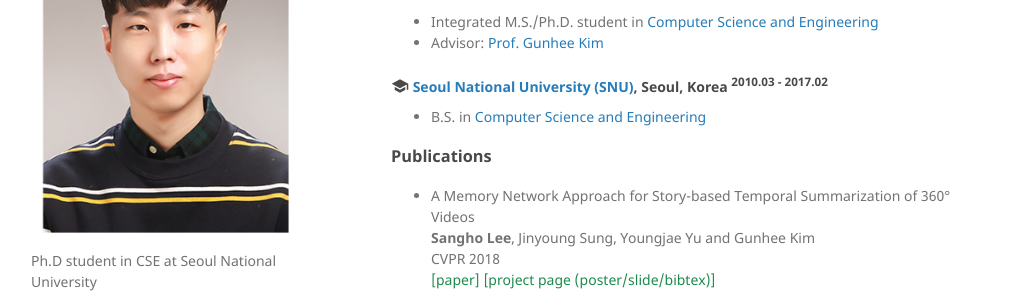
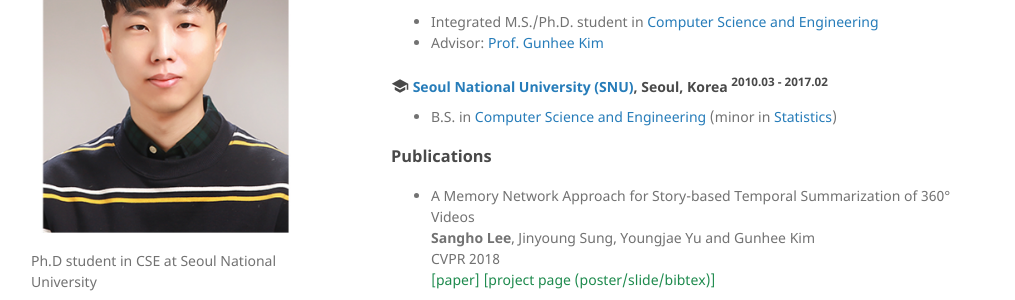
Before and after one commit to sangho-vision/sangho-vision.github.io, a Jekyll site: the page built from index.md, in a window 1280 px wide and 1078 px high. Shown: the part 243-543 px from the top of the window, without its empty margins (129-1144 px from the left). Built offline with Jekyll 4.4.1, drawn with Linux system fonts in a browser that asks for light colours; a style sheet for code colours, icons or effects is not loaded.

Commit message:
minor in statistics added

```diff
--- a/index.md
+++ b/index.md
@@ -26,10 +26,10 @@ Specifically, I focus on high-level video understanding and reasoning by explori
   <sup>2010.03 - 2017.02</sup>
 </h4>
 
-- B.S. in [Computer Science and Engineering]
+- B.S. in [Computer Science and Engineering] (minor in [Statistics])
 
 [Computer Science and Engineering]: https://cse.snu.ac.kr/en
-
+[Statistics]: https://stat.snu.ac.kr/eng/
 
 ### Publications
 
```
